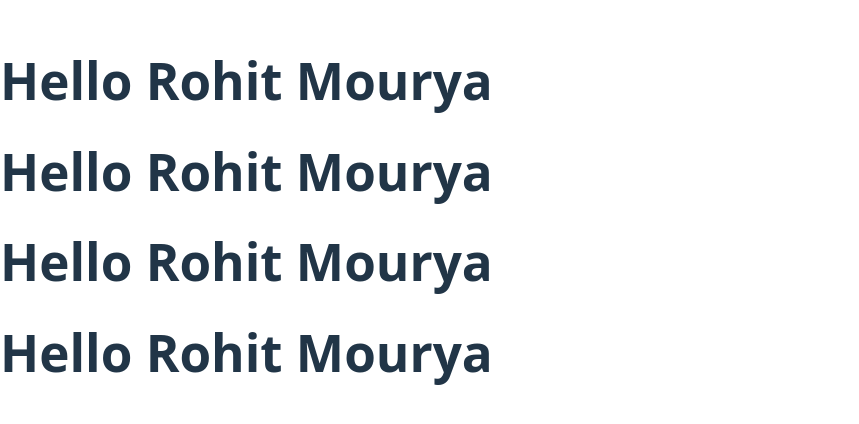
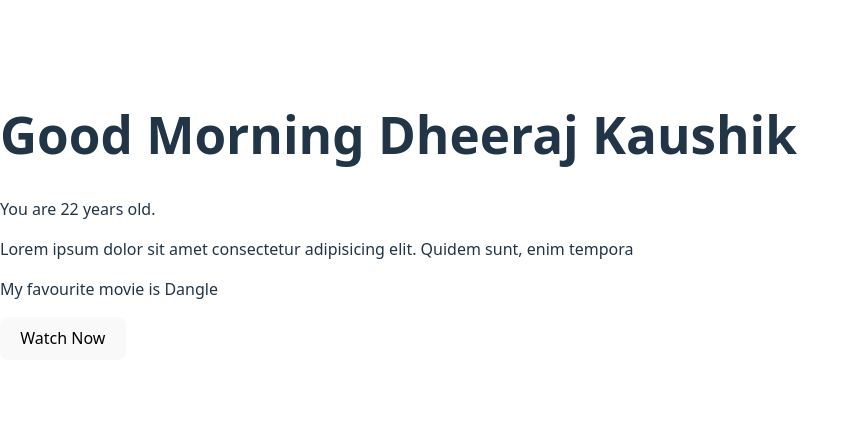
Before and after one commit to rohitmouryar/React.JS-V19-Tutorials, a React (Vite) app in the folder Hello/: page / in a window 1280 px wide. Shown: the part 184-608 px from the top of the page, without its empty margins (0-859 px from the left). Built offline with nearby package versions, Linux system fonts and the light colour scheme.

Commit message:
Dynamic value in jsx and conditional value in jsx

```diff
--- a/Hello/src/App.jsx
+++ b/Hello/src/App.jsx
@@ -1,6 +1,8 @@
 // export const App = () =>{
 //   return <h1>Hello Rohit Mourya</h1>;
 // };
+
+import { jsx } from "react/jsx-runtime"
 
 
 // Task 2
@@ -11,9 +13,9 @@
 // Tutorial 6: ComponentS
 
 // Step 1: Create a component
- const Greeting = () =>{
-  return <h1>Hello Rohit Mourya</h1>;
-}
+//  const Greeting = () =>{
+//   return <h1>Hello Rohit Mourya</h1>;
+// }
 
 
 // Step 2: Use the component
@@ -49,10 +51,10 @@
 
 // Step 2: Using React Fragment
 // import React, { Fragment } from "react";
-import { Fragment } from "react";
+// import { Fragment } from "react";
 
-export const App = () =>{
-  return(
+// export const App = () =>{
+//   return(
     // <React.Fragment>
     //   <Greeting />
     //   <Greeting />
@@ -64,11 +66,204 @@ export const App = () =>{
     //   <Greeting />
     // </Fragment>
 
-    <>
-    <Greeting />
-    <Greeting />
-    <Greeting />
-    <Greeting />
-    </>
+    // <>
+    // <Greeting />
+    // <Greeting />
+    // <Greeting />
+    // <Greeting />
+    // </>
+//   )
+// }
+
+
+
+// Tutorial 8: Dynamic values in jsx
+
+// Step1 Using Variable
+// export const App = () =>{
+
+//   const name ="Dheeraj Kaushik"
+//   const age = 22;
+//   const Summary =" Lorem ipsum dolor sit amet consectetur adipisicing elit. Quidem sunt, enim tempora" ;
+//   return (
+//     <div>
+//     <h1>Good Morning {name}</h1>
+//     <p>You are {age} years old.</p>
+//     <p>{Summary}</p>
+//     </div>
+//   );
+// };
+
+
+// Step 2: Using Expressions
+// export const App = () =>{
+
+//   const name ="Dheeraj Kaushik"
+//   return (
+//     <div>
+//     <h1>Good Morning {name.toUpperCase()}</h1>
+//     // Expression: It is a piece of code that produces a value.
+//     <p>2 + 3 = {2 + 3}</p>
+//     <p>{`My name is ${name}`}</p>
+//     </div>
+//   );
+// }
+
+// Step 3: Using Functions
+
+// export const App = () =>{
+
+//   const name ="Dheeraj Kaushik";
+//   const age = 22;
+//   const Summary =" Lorem ipsum dolor sit amet consectetur adipisicing elit. Quidem sunt, enim tempora" ;
+
+//   const movie = () => {
+//     const movies = "Dangle";
+//     return movies;
+//   };
+
+//   return (
+//     <div>
+//     <h1>Good Morning {name}</h1>
+//     <p>You are {age} years old.</p>
+//     <p>{Summary}</p>
+//     <p>My favourite movie is {movie()}</p>
+//     </div>
+//   )
+// }
+
+
+
+// Tutorial 9: Contional value in jsx
+// 4 way to render conditional value in jsx
+
+// Way 1: Using if-else statement
+
+// export const App = () =>{
+
+//   const name ="Dheeraj Kaushik";
+//   const age = 12;
+//   const Summary =" Lorem ipsum dolor sit amet consectetur adipisicing elit. Quidem sunt, enim tempora" ;
+
+//   const movie = () => {
+//     const movies = "Dangle";
+//     return movies;
+//   };
+
+//   if( age > 18){
+//     return(
+//       <div>
+//       <h1>Good Morning {name}</h1>
+//       <p>You are {age} years old.</p>
+//       <p>{Summary}</p>
+//       <p>My favourite movie is {movie()}</p>
+//       <button>Not Avaiable</button>
+//       </div>
+//     )
+//   }
+
+//   return (
+//     <div>
+//     <h1>Good Morning {name}</h1>
+//     <p>You are {age} years old.</p>
+//     <p>{Summary}</p>
+//     <p>My favourite movie is {movie()}</p>
+//     <button>Watch Now</button>
+//     </div>
+//   )
+// }
+
+
+//  way 2: Using ternary operator
+
+
+// export const App = () =>{
+
+//   const name ="Dheeraj Kaushik";
+//   const age = 22;
+//   const Summary =" Lorem ipsum dolor sit amet consectetur adipisicing elit. Quidem sunt, enim tempora" ;
+
+//   const movie = () => {
+//     const movies = "Dangle";
+//     return movies;
+//   };
+
+
+//   return (
+//     <div>
+//     <h1>Good Morning {name}</h1>
+//     <p>You are {age} years old.</p>
+//     <p>{Summary}</p>
+//     <p>My favourite movie is {movie()}</p>
+//     <button>{age < 18 ? "Not Available" : "Watch Now"}</button>
+//     </div>
+//   )
+// }
+
+
+// way 3 using functions
+
+// export const App = () =>{
+
+//   const name ="Dheeraj Kaushik";
+//   const age = 22;
+//   const Summary =" Lorem ipsum dolor sit amet consectetur adipisicing elit. Quidem sunt, enim tempora" ;
+
+//   const movie = () => {
+//     const movies = "Dangle";
+//     return movies;
+//   };
+
+//   const canWatch = () => {
+//   if(age < 18){
+//     return "Not Available";
+//   } else{
+//     return "Watch Now";
+//   }
+// };
+
+
+//   return (
+//     <div>
+//     <h1>Good Morning {name}</h1>
+//     <p>You are {age} years old.</p>
+//     <p>{Summary}</p>
+//     <p>My favourite movie is {movie()}</p>
+//     <button>{canWatch()}</button>
+//     </div>
+//   )
+// }
+
+
+// way 4 using variable
+
+
+export const App = () =>{
+
+  const name ="Dheeraj Kaushik";
+  const age = 22;
+  const Summary =" Lorem ipsum dolor sit amet consectetur adipisicing elit. Quidem sunt, enim tempora" ;
+
+  const movie = () => {
+    const movies = "Dangle";
+    return movies;
+  };
+
+
+let canWatch = "Not Available";
+if (age >= 18) {
+  canWatch = "Watch Now";
+}
+
+
+
+  return (
+    <div>
+    <h1>Good Morning {name}</h1>
+    <p>You are {age} years old.</p>
+    <p>{Summary}</p>
+    <p>My favourite movie is {movie()}</p>
+    <button>{canWatch}</button>
+    </div>
   )
 }
```
